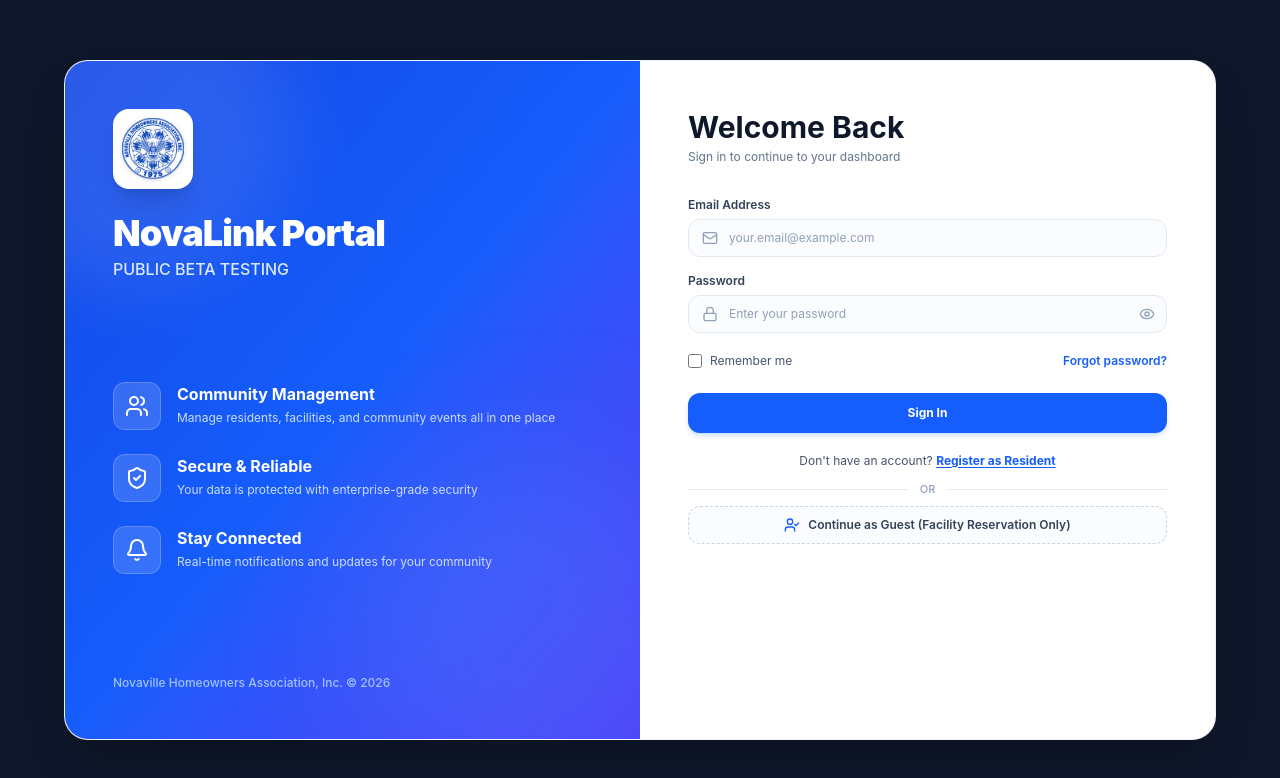
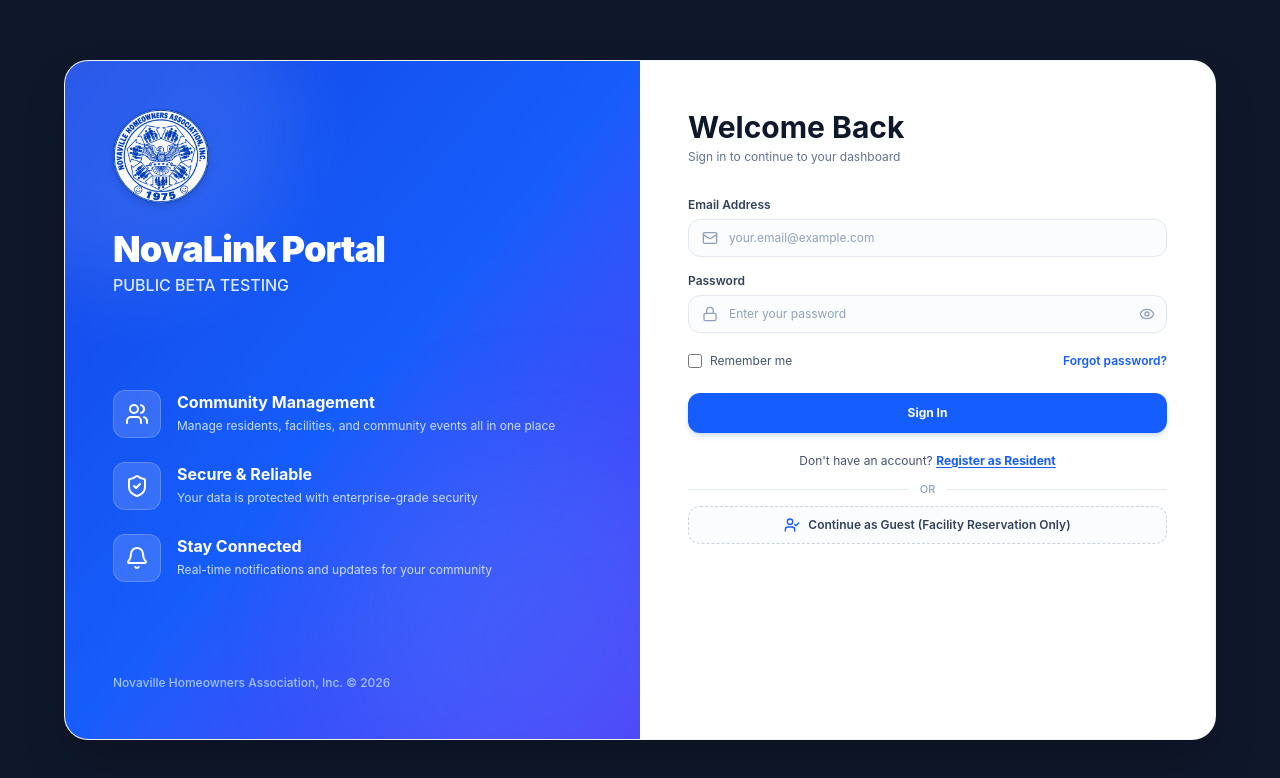
Before and after one commit to Clarence212/novalink, a React (Vite) app: page / in a window 1280 px wide. Shown: the top 778 px of the page. Built offline with nearby package versions, Linux system fonts and the light colour scheme; no server answers.

Commit message:
style: remove square border container around NHAI Insignia logo

```diff
--- a/src/components/Navbar.jsx
+++ b/src/components/Navbar.jsx
@@ -29,9 +29,7 @@ export const Navbar = ({ onSignOut, onOpenEmailLog, onSearchModule, toggleSideba
         </button>
 
         <div className="flex items-center gap-2.5">
-          <div className="w-9 h-9 rounded-xl bg-white flex items-center justify-center p-0.5 shadow-sm border border-slate-200 overflow-hidden">
-            <img src="/NHAI_Insignia.png" alt="NHAI Insignia" className="w-full h-full object-contain" />
-          </div>
+          <img src="/NHAI_Insignia.png" alt="NHAI Insignia" className="w-9 h-9 object-contain shrink-0" />
           <div>
             <div className="text-sm font-extrabold text-slate-800 tracking-tight leading-none">NovaLink Portal</div>
             <div className="text-[10px] text-slate-400 font-medium mt-0.5">HOA Management System</div>
--- a/src/views/LoginView.jsx
+++ b/src/views/LoginView.jsx
@@ -127,8 +127,8 @@ export const LoginView = ({ onLoginSuccess, onGuestMode }) => {
 
           { }
           <div class="relative z-10 space-y-6">
-            <div className="w-20 h-20 bg-white rounded-2xl shadow-xl flex items-center justify-center mb-6 p-2 overflow-hidden border border-white/20">
-              <img src="/NHAI_Insignia.png" alt="NHAI Insignia" className="w-full h-full object-contain drop-shadow-sm" />
+            <div className="mb-6">
+              <img src="/NHAI_Insignia.png" alt="NHAI Insignia" className="w-24 h-24 object-contain drop-shadow-md" />
             </div>
 
             <div>
```
